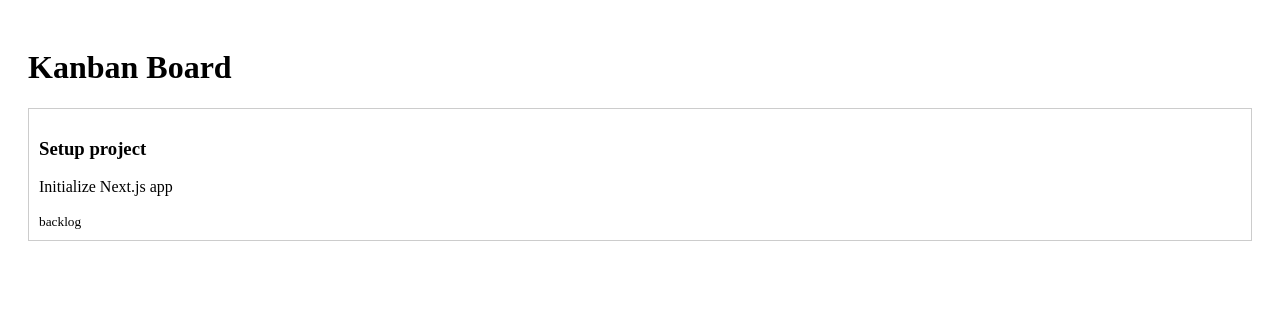
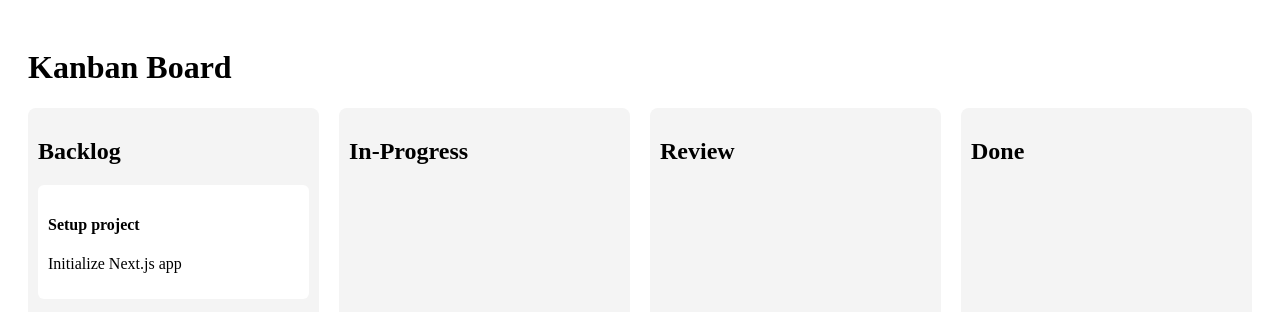
Before and after one commit to mohamed2678/kanban-board, a Next.js app: page / in a window 1280 px wide. Shown: the top 312 px of the page. Built offline with nearby package versions, Linux system fonts and the light colour scheme.

Commit message:
feat: implement kanban board column structure

```diff
--- a/app/page.tsx
+++ b/app/page.tsx
@@ -6,6 +6,7 @@ type Task = {
   description: string;
   column: string;
 };
+const columns = ["backlog", "in-progress", "review", "done"];
 
 async function fetchTasks(): Promise<Task[]> {
   const res = await fetch("/api/tasks");
@@ -21,26 +22,41 @@ export default function Home() {
   if (isLoading) return <p>Loading...</p>;
   if (error) return <p>Error loading tasks</p>;
 
-
-
-
   return (
     <div style={{ padding: "20px" }}>
       <h1>Kanban Board</h1>
-      {data?.map((task) => (
+      <div style={{ display: "flex", gap: "20px" }}>
+        {columns.map((column) => (
+          <div
+            key={column}
+            style={{
+              flex: 1,
+              background: "#f4f4f4",
+              padding: "10px",
+              borderRadius: "8px",
+              minHeight: "300px",
+            }}
+          >
+            <h2 style={{ textTransform: "capitalize" }}>{column}</h2>
+            {data
+              ?.filter((task) => task.column === column)
+              .map((task) => (
                 <div
                   key={task.id}
                   style={{
-            border: "1px solid #ccc",
+                    background: "white",
                     padding: "10px",
                     marginBottom: "10px",
+                    borderRadius: "6px",
                   }}
                 >
-          <h3>{task.title}</h3>
+                  <h4>{task.title}</h4>
                   <p>{task.description}</p>
-          <small>{task.column}</small>
                 </div>
               ))}
           </div>
+        ))}
+      </div>
+    </div>
   );
 }
```
Lines whose indentation alone changed are shown as unchanged.
